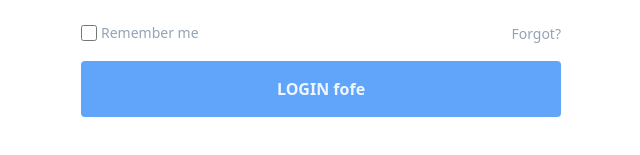
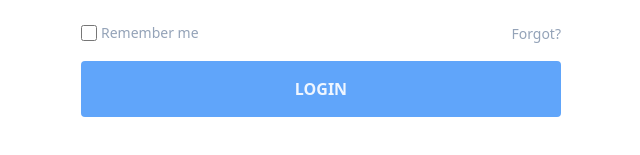
Before and after one commit to fofe00/login1, a website: page index.html in a window 1280 px wide. Shown: the part 439-594 px from the top of the page, 319-959 px from the left. Drawn offline with Linux system fonts and the light colour scheme.

Commit message:
Update index.html

```diff
--- a/index.html
+++ b/index.html
@@ -30,7 +30,7 @@
         </div>
         <!-- button -->
         <div class="w-3/4 mt-4">
-            <button type="submit" class="py-4 bg-blue-400 w-full rounded text-blue-50 font-bold hover:bg-blue-700"> LOGIN fofe</button>
+            <button type="submit" class="py-4 bg-blue-400 w-full rounded text-blue-50 font-bold hover:bg-blue-700"> LOGIN</button>
         </div>
     </div>
    </div>
```
